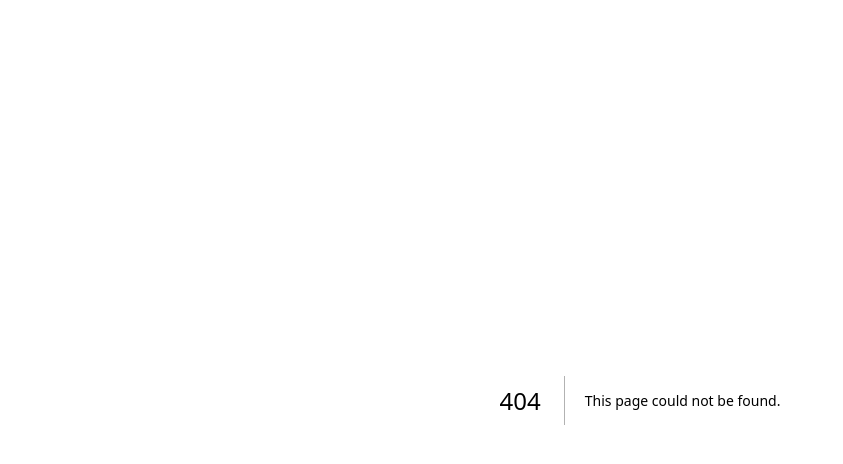
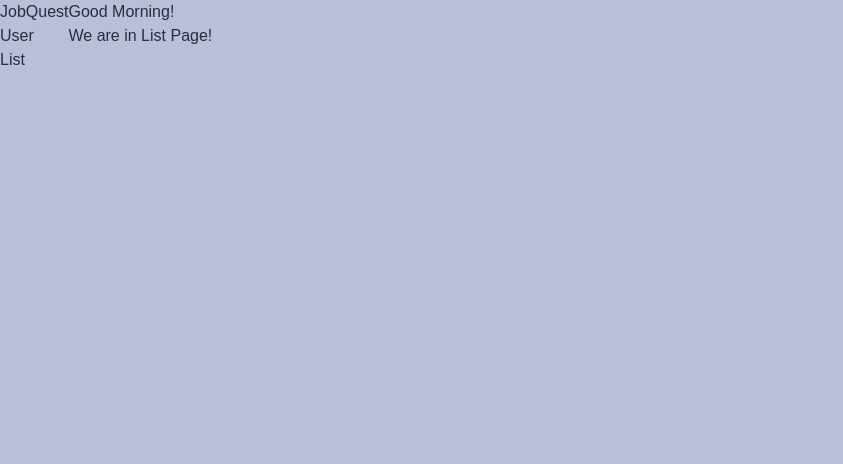
Before and after one commit to hplehal/job-quest, a Next.js app: page /job-list in a window 1280 px wide. Before the commit this address had no page. Shown: the top 464 px of the page, without its empty margins (0-843 px from the left). Built offline with nearby package versions, Linux system fonts and the light colour scheme.

Commit message:
added sidebar links and pages

```diff
--- /dev/null
+++ b/app/(dashboard)/job-list/page.tsx
@@ -0,0 +1,9 @@
+const JobListPage = () => {
+  return (
+    <div className="flex">
+      <h1>We are in List Page!</h1>
+    </div>
+  )
+}
+
+export default JobListPage
--- /dev/null
+++ b/app/(dashboard)/layout.tsx
@@ -0,0 +1,20 @@
+import React from 'react'
+import SideBarComponent from '../components/Sidebar'
+
+const DashboardPage = ({
+  children,
+}: Readonly<{
+  children: React.ReactNode
+}>) => {
+  return (
+    <div className="flex">
+      <SideBarComponent />
+      <div>
+        <h1>Good Morning!</h1>
+        {children}
+      </div>
+    </div>
+  )
+}
+
+export default DashboardPage
--- /dev/null
+++ b/app/(dashboard)/user/page.tsx
@@ -0,0 +1,9 @@
+const UserPage = () => {
+  return (
+    <div className="flex">
+      <h1>We are in User Page!</h1>
+    </div>
+  )
+}
+
+export default UserPage
--- a/app/auth/confirm/route.ts
+++ b/app/auth/confirm/route.ts
@@ -8,7 +8,7 @@ export async function GET(request: NextRequest) {
   const { searchParams } = new URL(request.url)
   const token_hash = searchParams.get('token_hash')
   const type = searchParams.get('type') as EmailOtpType | null
-  const next = searchParams.get('next') ?? '/dashboard'
+  const next = searchParams.get('next') ?? '/job-list'
 
   if (token_hash && type) {
     const supabase = await createClient()
--- a/app/components/Sidebar.tsx
+++ b/app/components/Sidebar.tsx
@@ -1,7 +1,24 @@
+import Link from 'next/link'
 import React from 'react'
 
 const SideBarComponent = () => {
-  return <div>SideBarComponent</div>
+  return (
+    <aside>
+      <div>
+        <Link href={'/user'}>
+          <h3>JobQuest</h3>
+        </Link>
+        <ul>
+          <Link href={'/user'}>
+            <li>User</li>
+          </Link>
+          <Link href={'/job-list'}>
+            <li>List</li>
+          </Link>
+        </ul>
+      </div>
+    </aside>
+  )
 }
 
 export default SideBarComponent
--- a/app/dashboard/page.tsx
+++ /dev/null
@@ -1,13 +0,0 @@
-import React from 'react'
-import SideBarComponent from '../components/Sidebar'
-
-const DashboardPage = () => {
-  return (
-    <div>
-      <SideBarComponent />
-      <h1>Good Morning!</h1>
-    </div>
-  )
-}
-
-export default DashboardPage
--- a/app/sign-in/actions.ts
+++ b/app/sign-in/actions.ts
@@ -21,8 +21,8 @@ export async function login(formData: FormData) {
     redirect('/error')
   }
 
-  revalidatePath('/dashboard', 'layout')
-  redirect('/dashboard')
+  revalidatePath('/job-list', 'layout')
+  redirect('/job-list')
 }
 
 export async function signup(formData: FormData) {
@@ -41,6 +41,6 @@ export async function signup(formData: FormData) {
     redirect('/error')
   }
 
-  revalidatePath('/dashboard', 'layout')
-  redirect('/dashboard')
+  revalidatePath('/job-list', 'layout')
+  redirect('/job-list')
 }
```
